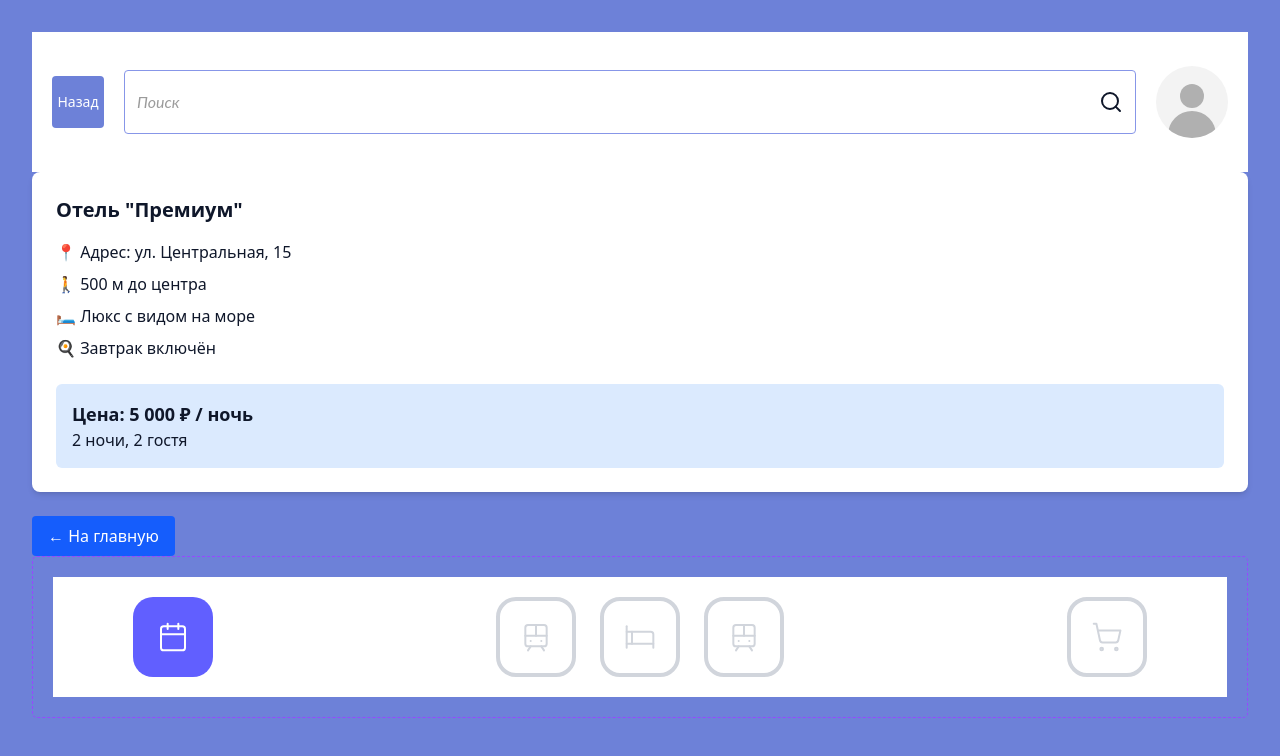
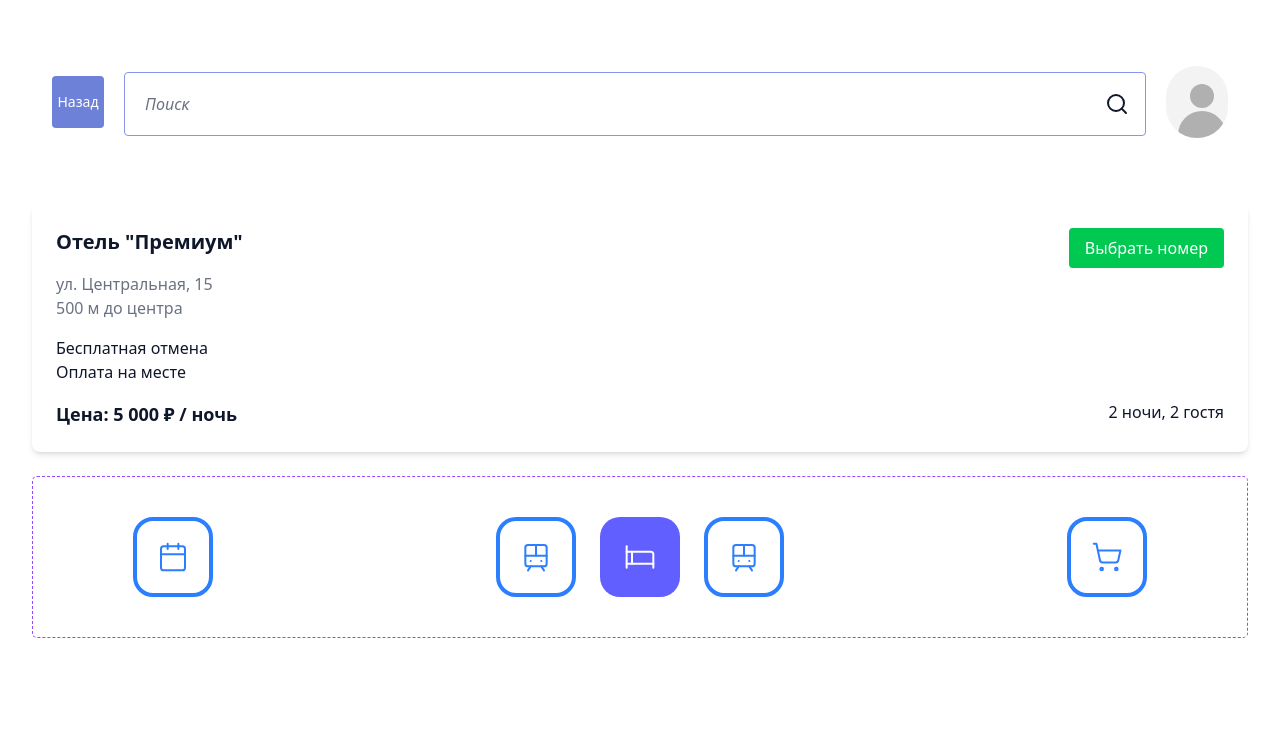
Before and after one commit to DanTimson/TBH-Project, a React (Vite) app: page /hotel in a window 1280 px wide. Shown: the top 756 px of the page. Built offline with nearby package versions, Linux system fonts and the light colour scheme.

Commit message:
add interactive search to pages and improved navbar

```diff
--- a/src/components/ui/NavbarDesktop.jsx
+++ b/src/components/ui/NavbarDesktop.jsx
@@ -6,13 +6,25 @@ import {
 } from "lucide-react";
 import React from "react";
 import NavbarCell from "./NavbarCell";
-import { useNavigate } from 'react-router-dom';
+import { useNavigate, useLocation } from 'react-router-dom';
 
-export default function NavbarDesktop({ activeItem = "calendar" }) {
+export default function NavbarDesktop() {
   const navigate = useNavigate();
+  const location = useLocation();
+  const currentPath = location.pathname;
+
   const handleNavigation = (path) => {
     console.log('Attempting to navigate to:', path);
     navigate(path);
+  };
+
+  const getActiveItem = () => {
+    if (currentPath === "/") return "calendar";
+    if (currentPath === "/train1") return "train1";
+    if (currentPath === "/hotel") return "hotel";
+    if (currentPath === "/train2") return "train2";
+    if (currentPath === "/cart") return "cart";
+    return "calendar";
   };
 
   return (
@@ -25,7 +37,7 @@ export default function NavbarDesktop({ activeItem = "calendar" }) {
             >
             <NavbarCell
             Icon={Calendar}
-            isActive={activeItem === "calendar"}
+            isActive={getActiveItem() === "calendar"}
             label="Date Selection"
             inactiveColor="#6D81D8"
           />
@@ -39,9 +51,9 @@ export default function NavbarDesktop({ activeItem = "calendar" }) {
             >
             <NavbarCell
               Icon={Train}
-              isActive={activeItem === "train1"}
+              isActive={getActiveItem() === "train1"}
               label="Outbound Train"
-              inactiveColor={activeItem === "calendar" ? "#C6C6C6" : "#6D81D8"}
+              inactiveColor="#6D81D8"
             />
           </button>
           <button onClick={() => handleNavigation("/hotel")}
@@ -49,18 +61,18 @@ export default function NavbarDesktop({ activeItem = "calendar" }) {
             >
             <NavbarCell
               Icon={Bed}
-              isActive={activeItem === "bed"}
+              isActive={getActiveItem() == "hotel"}
               label="Hotel Stay"
-              inactiveColor={activeItem === "calendar" ? "#C6C6C6" : "#6D81D8"}
+              inactiveColor="#6D81D8"
             />
           </button>
           <button onClick={() => handleNavigation("/train2")}
             className="relative z-10">
             <NavbarCell
               Icon={Train}
-              isActive={activeItem === "train2"}
+              isActive={getActiveItem() === "train2"}
               label="Outbound Train"
-              inactiveColor={activeItem === "calendar" ? "#C6C6C6" : "#6D81D8"}
+              inactiveColor="#6D81D8"
             />
           </button>
         </div>
@@ -71,9 +83,9 @@ export default function NavbarDesktop({ activeItem = "calendar" }) {
             className="relative z-10">
               <NavbarCell
               Icon={ShoppingCart}
-              isActive={activeItem === "cart"}
+              isActive={getActiveItem() === "cart"}
               label="Booking Summary"
-              inactiveColor={activeItem === "calendar" ? "#C6C6C6" : "#6D81D8"}
+              inactiveColor="#6D81D8"
               />
           </button>
         </div>
--- a/src/pages/Cart.jsx
+++ b/src/pages/Cart.jsx
@@ -27,18 +27,22 @@ const CartPage = () => {
                 navigate(-1);
                 }}
                 text="Назад"
-                >
-                <ChevronLeft className="w-8 h-8 text-[#6D81D8]" />
+              >
             </Button>
 
-            <div className="flex flex-col items-start gap-1 relative flex-1 grow">
-              <div className="flex h-16 items-center gap-2 px-3 py-1.5 relative self-stretch w-full bg-base-0 rounded overflow-hidden border border-solid border-[#8796e8]">
-                <div className="flex-col items-start gap-0.5 flex-1 grow flex relative">
-                  <span className="relative w-fit mt-[-1.00px] font-body-m-italic text-base-40 italic">
-                    Поиск
-                  </span>
-                </div>
-                <SearchIcon className="relative w-6 h-6" />
+            <div className="flex h-16 items-center gap-2 px-3 py-1.5 relative self-stretch w-full bg-base-0 rounded overflow-hidden border border-solid border-[#8796e8] mt-5">
+              <div className="flex items-center gap-2 w-full">
+                <input
+                  type="text"
+                  placeholder="Поиск"
+                  className="w-full px-2 py-1.5 border-none focus:outline-none bg-transparent italic"
+                />
+                <button
+                  type="button"
+                  className="bg-transparent hover:bg-[#8796e8] p-1 rounded"
+                >
+                  <SearchIcon className="relative w-6 h-6" />
+                </button>
               </div>
             </div>
 
--- a/src/pages/hot.jsx
+++ b/src/pages/hot.jsx
@@ -9,7 +9,7 @@ export default function HotelPage() {
   const navigate = useNavigate();
 
   return (
-    <div className="min-h-screen bg-blue-50 p-8">
+    <div className="min-h-screen bg-white p-8">
       <header className="flex w-full h-[140px] items-center justify-center gap-5 p-5 relative bg-base-0">
         <Button
             variant="ghost"
@@ -20,17 +20,21 @@ export default function HotelPage() {
             }}
             text="Назад"
         >
-            <ChevronLeft className="w-8 h-8 text-[#6D81D8]" />
         </Button>
 
-        <div className="flex flex-col items-start gap-1 relative flex-1 grow">
-          <div className="flex h-16 items-center gap-2 px-3 py-1.5 relative self-stretch w-full bg-base-0 rounded overflow-hidden border border-solid border-[#8796e8]">
-            <div className="flex-col items-start gap-0.5 flex-1 grow flex relative">
-              <span className="relative w-fit mt-[-1.00px] font-body-m-italic text-base-40 italic">
-                Поиск
-              </span>
-            </div>
+        <div className="flex h-16 items-center gap-2 px-3 py-1.5 relative self-stretch w-full bg-base-0 rounded overflow-hidden border border-solid border-[#8796e8] mt-5">
+          <div className="flex items-center gap-2 w-full">
+            <input
+              type="text"
+              placeholder="Поиск"
+              className="w-full px-2 py-1.5 border-none focus:outline-none bg-transparent italic"
+            />
+            <button
+              type="button"
+              className="bg-transparent hover:bg-[#8796e8] p-1 rounded"
+            >
               <SearchIcon className="relative w-6 h-6" />
+            </button>
           </div>
         </div>
 
@@ -41,25 +45,34 @@ export default function HotelPage() {
           </div>
         </div>
       </header>
-      <div className="bg-white p-6 rounded-lg shadow-md">
+      <main className="mt-8">
+        {/* Карточка отеля */}
+        <div className="bg-white p-6 rounded-lg shadow-md mb-6">
+          <div className="flex items-start justify-between">
+            <div>
               <h2 className="text-xl font-semibold mb-4">Отель "Премиум"</h2>
-        <ul className="space-y-2 mb-6">
-          <li>📍 Адрес: ул. Центральная, 15</li>
-          <li>🚶 500 м до центра</li>
-          <li>🛏️ Люкс с видом на море</li>
-          <li>🍳 Завтрак включён</li>
-        </ul>
-        <div className="bg-blue-100 p-4 rounded-md">
+              <p className="text-gray-500">ул. Центральная, 15</p>
+              <p className="text-gray-500">500 м до центра</p>
+            </div>
+            <div>
+              <button className="bg-green-500 text-white px-4 py-2 rounded hover:bg-green-600 transition">
+                Выбрать номер
+              </button>
+            </div>
+          </div>
+          <div className="mt-4">
+            <p>Бесплатная отмена</p>
+            <p>Оплата на месте</p>
+          </div>
+          <div className="mt-4 flex justify-between">
             <p className="font-bold text-lg">Цена: 5 000 ₽ / ночь</p>
             <p>2 ночи, 2 гостя</p>
           </div>
         </div>
-      <Link
-        to="/"
-        className="mt-6 inline-block bg-blue-600 text-white px-4 py-2 rounded hover:bg-blue-700 transition"
-      >
-        ← На главную
-      </Link>
+
+        {/* Другие карточки */}
+        {/* ... */}
+      </main>
       <NavbarDesktop />
     </div>
   );
--- a/src/pages/train1.jsx
+++ b/src/pages/train1.jsx
@@ -41,18 +41,22 @@ const TrainSearchPage = () => {
             navigate(-1);
             }}
             text="Назад"
-            >
-            <ChevronLeft className="w-8 h-8 text-[#6D81D8]" />
+        >
         </Button>
 
-        <div className="flex flex-col items-start gap-1 relative flex-1 grow">
-          <div className="flex h-16 items-center gap-2 px-3 py-1.5 relative self-stretch w-full bg-base-0 rounded overflow-hidden border border-solid border-[#8796e8]">
-            <div className="flex-col items-start gap-0.5 flex-1 grow flex relative">
-              <span className="relative w-fit mt-[-1.00px] font-body-m-italic text-base-40 italic">
-                Поиск
-              </span>
-            </div>
-            <SearchIcon className="relative w-6 h-6" />
+        <div className="flex h-16 items-center gap-2 px-3 py-1.5 relative self-stretch w-full bg-base-0 rounded overflow-hidden border border-solid border-[#8796e8] mt-5">
+          <div className="flex items-center gap-2 w-full">
+            <input
+              type="text"
+              placeholder="Поиск"
+              className="w-full px-2 py-1.5 border-none focus:outline-none bg-transparent italic"
+            />
+            <button
+              type="button"
+              className="bg-transparent hover:bg-[#8796e8] p-1 rounded"
+            >
+              <SearchIcon className="relative w-6 h-6" />
+            </button>
           </div>
         </div>
 
--- a/src/pages/train2.jsx
+++ b/src/pages/train2.jsx
@@ -45,14 +45,19 @@ const TrainSearchPage = () => {
             <ChevronLeft className="w-8 h-8 text-[#6D81D8]" />
         </Button>
 
-        <div className="flex flex-col items-start gap-1 relative flex-1 grow">
-          <div className="flex h-16 items-center gap-2 px-3 py-1.5 relative self-stretch w-full bg-base-0 rounded overflow-hidden border border-solid border-[#8796e8]">
-            <div className="flex-col items-start gap-0.5 flex-1 grow flex relative">
-              <span className="relative w-fit mt-[-1.00px] font-body-m-italic text-base-40 italic">
-                Поиск
-              </span>
-            </div>
-            <SearchIcon className="relative w-6 h-6" />
+        <div className="flex h-16 items-center gap-2 px-3 py-1.5 relative self-stretch w-full bg-base-0 rounded overflow-hidden border border-solid border-[#8796e8] mt-5">
+          <div className="flex items-center gap-2 w-full">
+            <input
+              type="text"
+              placeholder="Поиск"
+              className="w-full px-2 py-1.5 border-none focus:outline-none bg-transparent italic"
+            />
+            <button
+              type="button"
+              className="bg-transparent hover:bg-[#8796e8] p-1 rounded"
+            >
+              <SearchIcon className="relative w-6 h-6" />
+            </button>
           </div>
         </div>
 
```
Lines whose indentation alone changed are shown as unchanged.
